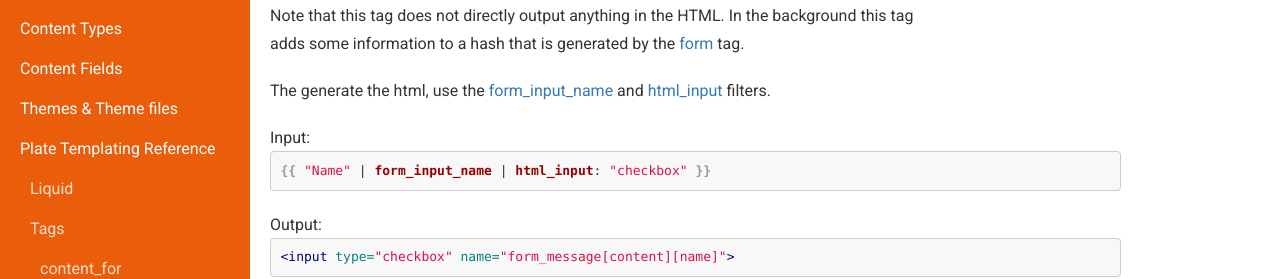
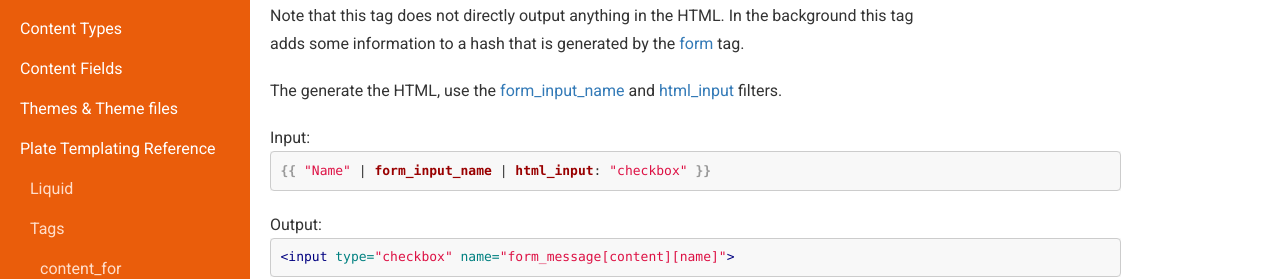
Before and after one commit to platehub/platehub.github.io, a Jekyll site: the page built from docs/templating-reference/tags.md, in a window 1280 px wide and 900 px high, scrolled down 8161 px. Shown: the part 179-458 px from the top of the window. Built offline with Jekyll 4.4.1, drawn with Linux system fonts in a browser that asks for light colours; nearby versions of some CDN libraries.

````diff
--- a/docs/templating-reference/tags.md
+++ b/docs/templating-reference/tags.md
@@ -353,7 +353,7 @@ Plate expects this form, and possibly validates the field. The tag can only be u
 Note that this tag does not directly output anything in the HTML. In the background
  this tag adds some information to a hash that is generated by the [form](/docs/templating-reference/tags#form) tag.
 
-The generate the html, use the [form_input_name](/docs/templating-reference/filters#form_input_name) and [html_input](/docs/templating-reference/filters#html_input) filters.
+The generate the HTML, use the [form_input_name](/docs/templating-reference/filters#form_input_name) and [html_input](/docs/templating-reference/filters#html_input) filters.
 
 <p class='no-margin'>Input:</p>
 ```liquid
````
